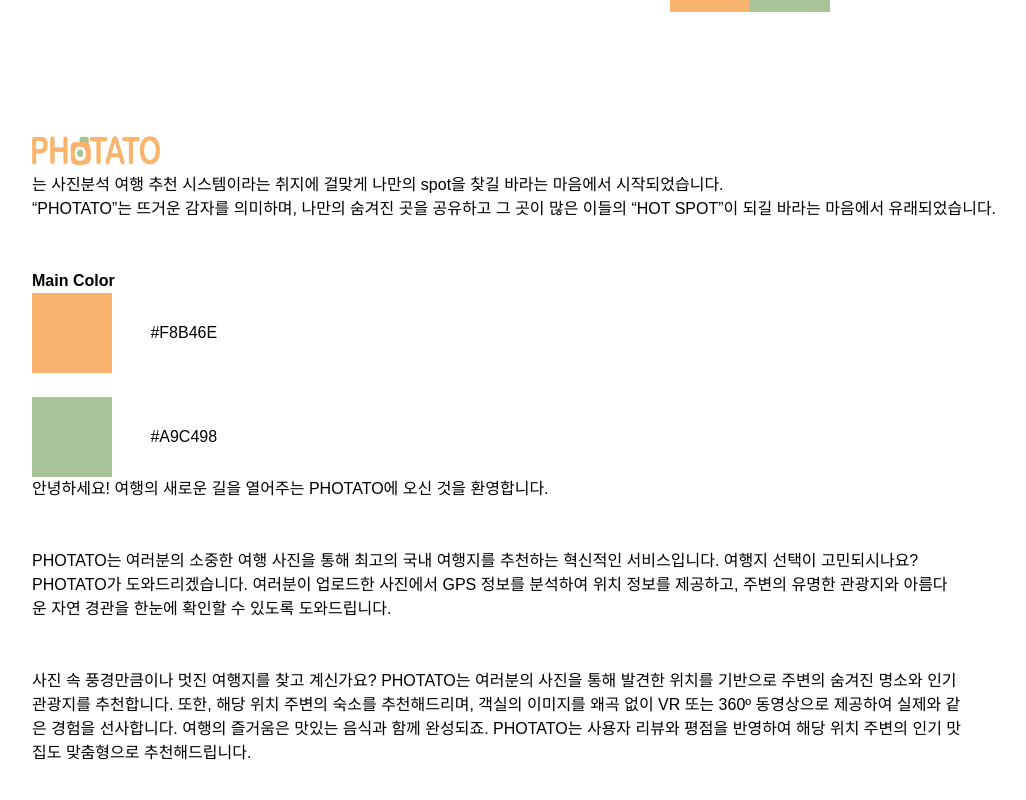
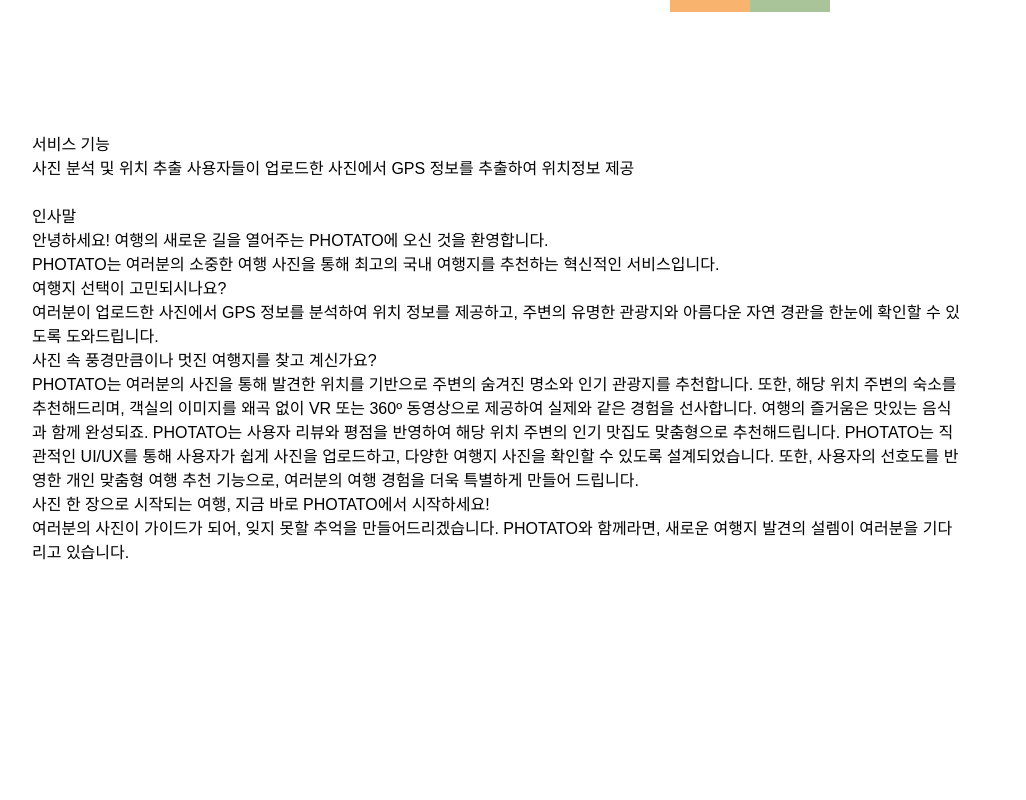
Before and after one commit to Uxic-2/Front-End, a React (Create React App) app: page /about in a window 1280 px wide. Shown: the part 600-1400 px from the top of the page, without its empty margins (218-1244 px from the left). After the commit the page ends 1165 px from the top, so only its background shows below. Built offline with nearby package versions, Linux system fonts and the light colour scheme; the HTML template or start-up script is replaced by a standard one.

Commit message:
about jsx 틀 구성

```diff
--- a/src/pages/About.jsx
+++ b/src/pages/About.jsx
@@ -70,35 +70,17 @@
         </div>
     </div>
 </section>
-
-
       </div>
       <div className="blank"></div>
       <section ref={logoRef} data-section="LOGO" className="logo-section">
+        <h1>서비스 기능</h1>
         <div className="logo-container">
           <p>
-            <img src={logo} alt="logoimg" className="logoimg" />는 사진분석 여행
-            추천 시스템이라는 취지에 걸맞게 나만의 spot을 찾길 바라는 마음에서
-            시작되었습니다.<br></br>
-            “PHOTATO”는 뜨거운 감자를 의미하며, 나만의 숨겨진 곳을 공유하고 그
-            곳이 많은 이들의 “HOT SPOT”이 되길 바라는 마음에서 유래되었습니다.
+          사진 분석 및 위치 추출
+          사용자들이 업로드한 사진에서 GPS 정보를 추출하여 위치정보 제공
+          </p>
             <br></br>
-            <br></br>
-            <br></br>
-            <h4>
-              <b>Main Color</b>
-            </h4>
-            <div className="color2div">
-              <div className="maincolor1"></div>
-              <p>#F8B46E</p>
-            </div>
-            <br></br>
-            <div className="color2div">
-              <div className="maincolor2"></div>
-              <p>#A9C498</p>
-            </div>
-          </p>
-        </div>
+          </div>
       </section>
       <div className="blank"></div>
       <section
@@ -106,37 +88,22 @@
         data-section="인사말"
         className="greeting-section"
       >
+        <h1>인사말</h1>
         <p>
-          안녕하세요! 여행의 새로운 길을 열어주는 PHOTATO에 오신 것을
-          환영합니다.<br></br>
-          <br></br>
-          <br></br>
-          PHOTATO는 여러분의 소중한 여행 사진을 통해 최고의 국내 여행지를
-          추천하는 혁신적인 서비스입니다. 여행지 선택이 고민되시나요? <br></br>
-          PHOTATO가 도와드리겠습니다. 여러분이 업로드한 사진에서 GPS 정보를
-          분석하여 위치 정보를 제공하고, 주변의 유명한 관광지와 아름다운 자연
-          경관을 한눈에 확인할 수 있도록 도와드립니다.<br></br>
-          <br></br>
-          <br></br>
-          사진 속 풍경만큼이나 멋진 여행지를 찾고 계신가요? PHOTATO는 여러분의
-          사진을 통해 발견한 위치를 기반으로 주변의 숨겨진 명소와 인기 관광지를
-          추천합니다. 또한, 해당 위치 주변의 숙소를 추천해드리며, 객실의
-          이미지를 왜곡 없이 VR 또는 360º 동영상으로 제공하여 실제와 같은 경험을
-          선사합니다. 여행의 즐거움은 맛있는 음식과 함께 완성되죠. PHOTATO는
-          사용자 리뷰와 평점을 반영하여 해당 위치 주변의 인기 맛집도 맞춤형으로
-          추천해드립니다.<br></br>
-          <br></br>
-          <br></br>
-          PHOTATO는 직관적인 UI/UX를 통해 사용자가 쉽게 사진을 업로드하고,
-          다양한 여행지 사진을 확인할 수 있도록 설계되었습니다. 또한, 사용자의
-          선호도를 반영한 개인 맞춤형 여행 추천 기능으로, 여러분의 여행 경험을
-          더욱 특별하게 만들어 드립니다.<br></br>
-          <br></br>
-          <br></br>
-          사진 한 장으로 시작되는 여행, 지금 바로 PHOTATO에서 시작하세요!
-          여러분의 사진이 가이드가 되어, 잊지 못할 추억을 만들어드리겠습니다.
-          PHOTATO와 함께라면, 새로운 여행지 발견의 설렘이 여러분을 기다리고
-          있습니다.
+        안녕하세요! 여행의 새로운 길을 열어주는 PHOTATO에 오신 것을 환영합니다.   <br></br>
+
+PHOTATO는 여러분의 소중한 여행 사진을 통해 최고의 국내 여행지를 추천하는 혁신적인 서비스입니다. <br></br>
+
+여행지 선택이 고민되시나요? <br></br>
+여러분이 업로드한 사진에서 GPS 정보를 분석하여 위치 정보를 제공하고, 주변의 유명한 관광지와 아름다운 자연 경관을 한눈에 확인할 수 있도록 도와드립니다.<br></br>
+
+사진 속 풍경만큼이나 멋진 여행지를 찾고 계신가요?<br></br>
+PHOTATO는 여러분의 사진을 통해 발견한 위치를 기반으로 주변의 숨겨진 명소와 인기 관광지를 추천합니다. 또한, 해당 위치 주변의 숙소를 추천해드리며, 객실의 이미지를 왜곡 없이 VR 또는 360º 동영상으로 제공하여 실제와 같은 경험을 선사합니다. 여행의 즐거움은 맛있는 음식과 함께 완성되죠. PHOTATO는 사용자 리뷰와 평점을 반영하여 해당 위치 주변의 인기 맛집도 맞춤형으로 추천해드립니다.
+
+PHOTATO는 직관적인 UI/UX를 통해 사용자가 쉽게 사진을 업로드하고, 다양한 여행지 사진을 확인할 수 있도록 설계되었습니다. 또한, 사용자의 선호도를 반영한 개인 맞춤형 여행 추천 기능으로, 여러분의 여행 경험을 더욱 특별하게 만들어 드립니다.<br></br>
+
+사진 한 장으로 시작되는 여행, 지금 바로 PHOTATO에서 시작하세요! <br></br>
+여러분의 사진이 가이드가 되어, 잊지 못할 추억을 만들어드리겠습니다.  PHOTATO와 함께라면, 새로운 여행지 발견의 설렘이 여러분을 기다리고 있습니다.
         </p>
       </section>
       <div className="blank"></div>
```
